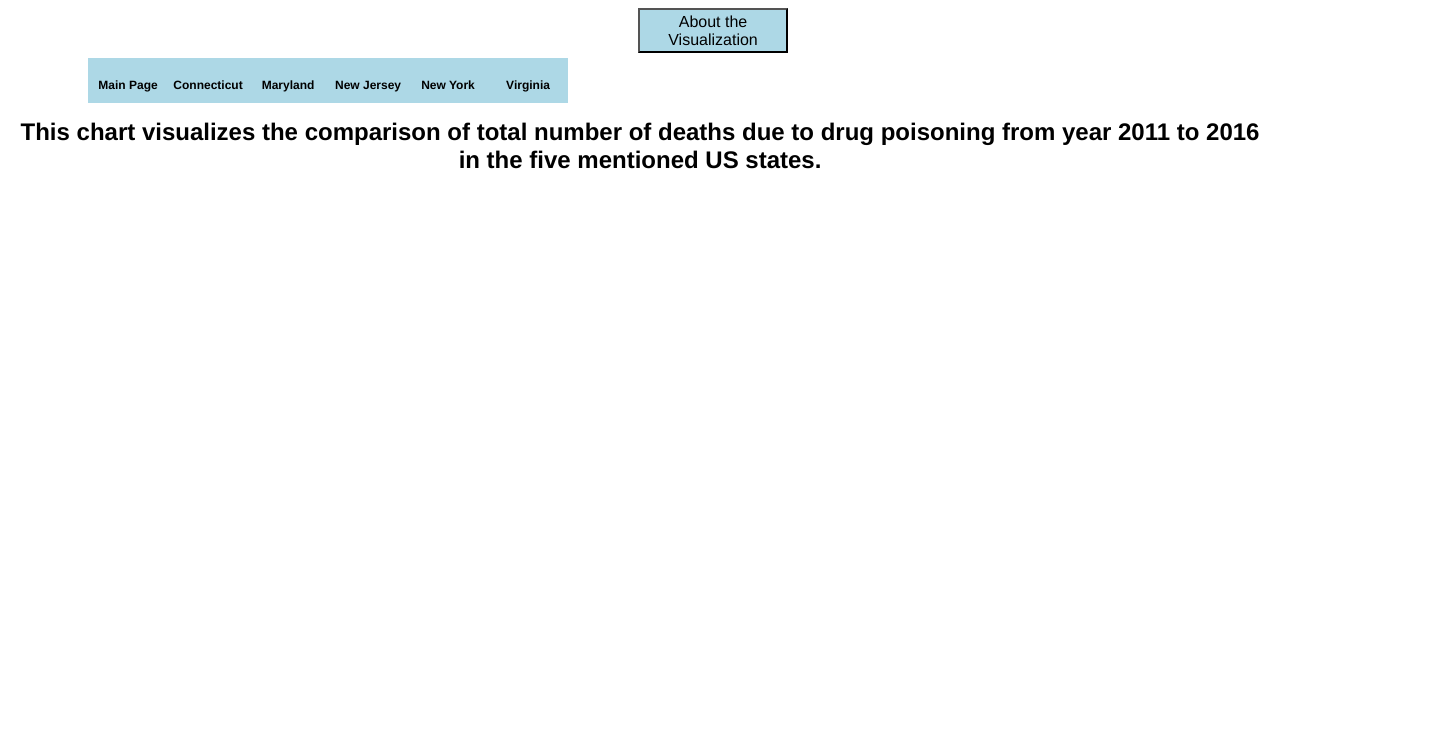
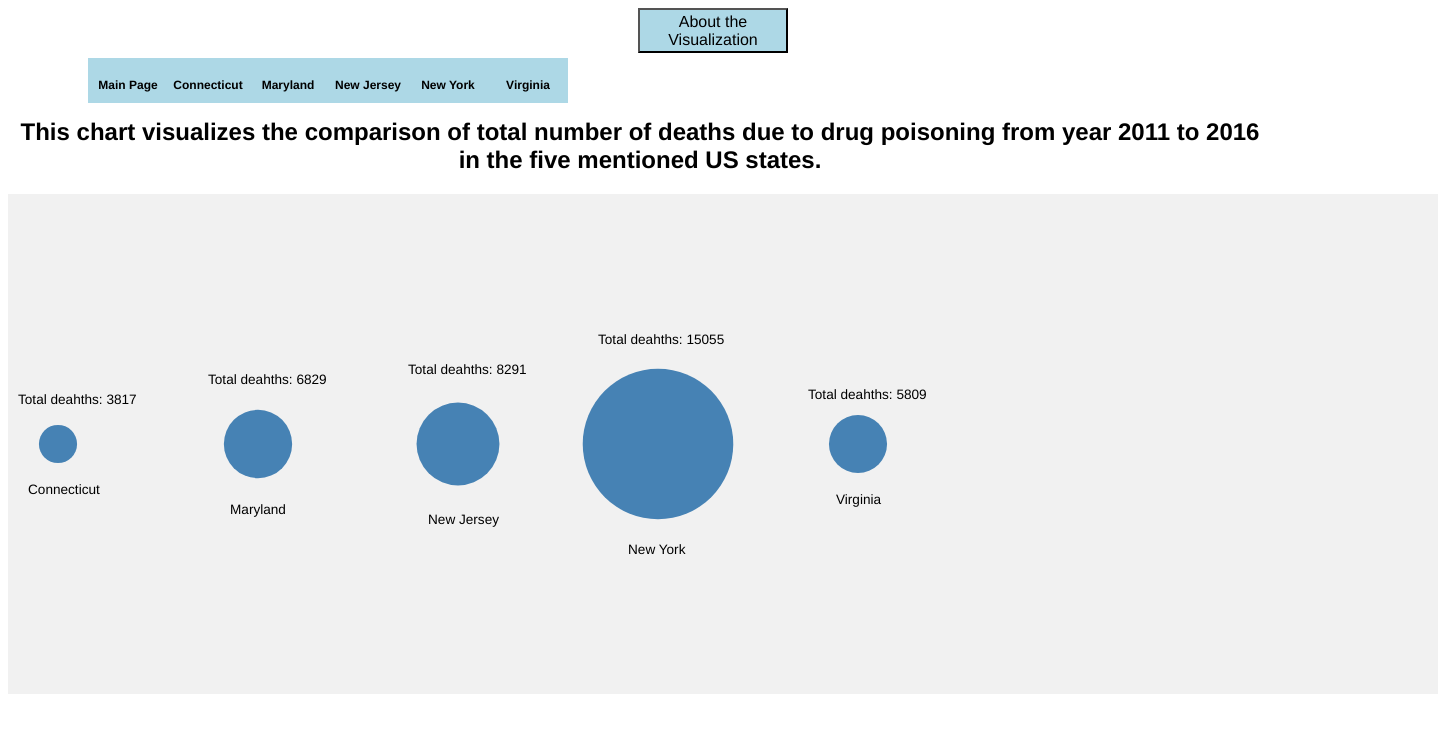
Before and after one commit to syed-github/syed-github.github.io, a website: page index.html in a window 1280 px wide. Shown: the whole page, 1438 px wide, since content can reach past the window. Drawn offline with nearby package versions, Linux system fonts and the light colour scheme.

Commit message:
The final commit

```diff
--- a/index.html
+++ b/index.html
@@ -6,8 +6,8 @@
 	<title>Main Page</title>
 	 <meta charset="utf-8">
 
-	<script src="http://d3js.org/d3.v4.min.js"></script>
-	<script src="script.js"></script>
+	<script src="https://d3js.org/d3.v4.min.js"></script>
+
 	<style type="text/css">
 		* {
 			font-family: "Helvetica Neue"
@@ -56,6 +56,71 @@
 
 <div id="chart"></div>
 
+<script>
+
+
+var width = 1430, height = 500;
+
+    var svg = d3.select("#chart")
+                .append("svg")
+                .attr("height",height)
+                .attr("width",width)
+                .append("g")
+                .attr("transform", "translate(0,0)");
+
+
+    d3.queue()
+        .defer(d3.csv,"Data.csv")
+        .await(ready);
+
+    function ready (error, datapoints) {
+
+        datapoints.forEach(function(d) {
+            d.State = d.State;
+            d.Deaths = +d.Deaths;
+            d.Year = +d.Year;
+        //  console.log(d.Deaths);
+  });
+
+        var ct = d3.sum(datapoints.map(function(d){if (d.State == "Connecticut") return d.Deaths;}));
+        var md = d3.sum(datapoints.map(function(d){if (d.State == "Maryland") return d.Deaths;}));
+        var nj = d3.sum(datapoints.map(function(d){if (d.State == "New Jersey") return d.Deaths;}));
+        var ny = d3.sum(datapoints.map(function(d){if (d.State == "New York") return d.Deaths;}));
+        var va = d3.sum(datapoints.map(function(d){if (d.State == "Virginia") return d.Deaths;}));
+
+        var mort = [ct,md,nj,ny,va];
+        //console.log(mort);
+        var st = ["Connecticut","Maryland","New Jersey", "New York", "Virginia"];
+
+        var circles = svg.selectAll("circle")
+                         .data(mort)
+                         .enter().append("circle")
+                         .attr("class", "Deaths")
+                         .attr("r", function(d) {return d/200;})
+                         .attr("fill","steelblue")
+                         .attr("cx", function(d,i){return 200*i+50;})
+                         .attr("cy", function(d){return 250;});
+
+
+        //console.log(st[1])
+
+        var txtCt = svg.append("text").attr("x",20).attr("y",300).text(st[0]);
+        var txtMd = svg.append("text").attr("x",222).attr("y",320).text(st[1]);
+        var txtNj = svg.append("text").attr("x",420).attr("y",330).text(st[2]);
+        var txtNy = svg.append("text").attr("x",620).attr("y",360).text(st[3]);
+        var txtVa = svg.append("text").attr("x",828).attr("y",310).text(st[4]);
+
+
+        var dthCt = svg.append("text").attr("x",10).attr("y",210).text("Total deahths: "+mort[0]);
+        var dthMd = svg.append("text").attr("x",200).attr("y",190).text("Total deahths: "+mort[1]);
+        var dthNj = svg.append("text").attr("x",400).attr("y",180).text("Total deahths: "+mort[2]);
+        var dthNy = svg.append("text").attr("x",590).attr("y",150).text("Total deahths: "+mort[3]);
+        var dthVa = svg.append("text").attr("x",800).attr("y",205).text("Total deahths: "+mort[4]);
+
+    }
+
+
+</script>
 
 </body>
 
```
Also changed, not shown: newjersey.html (+1 -1 lines).
